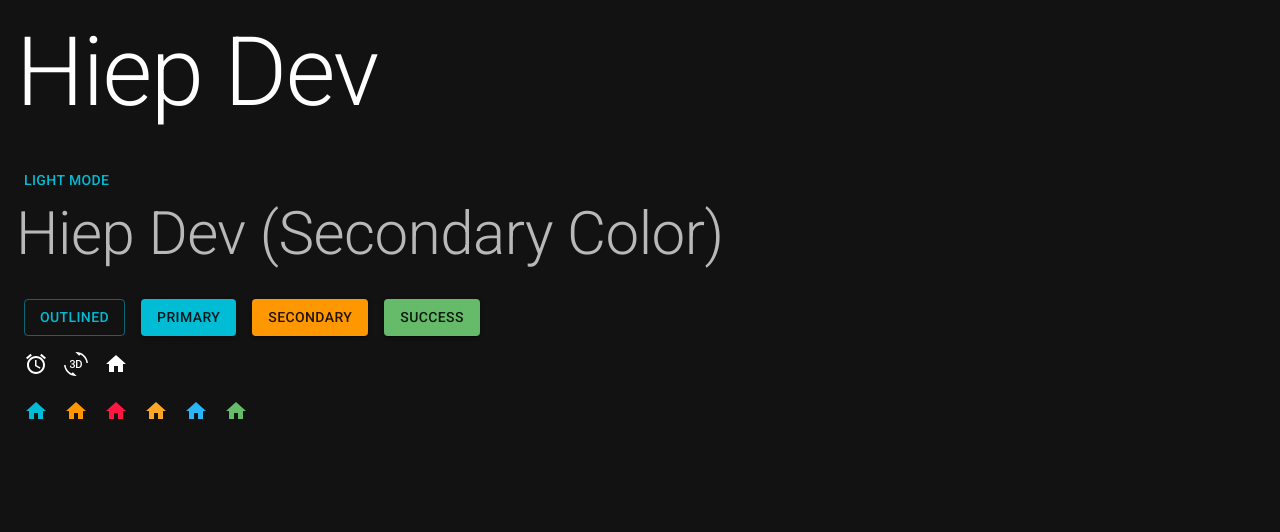
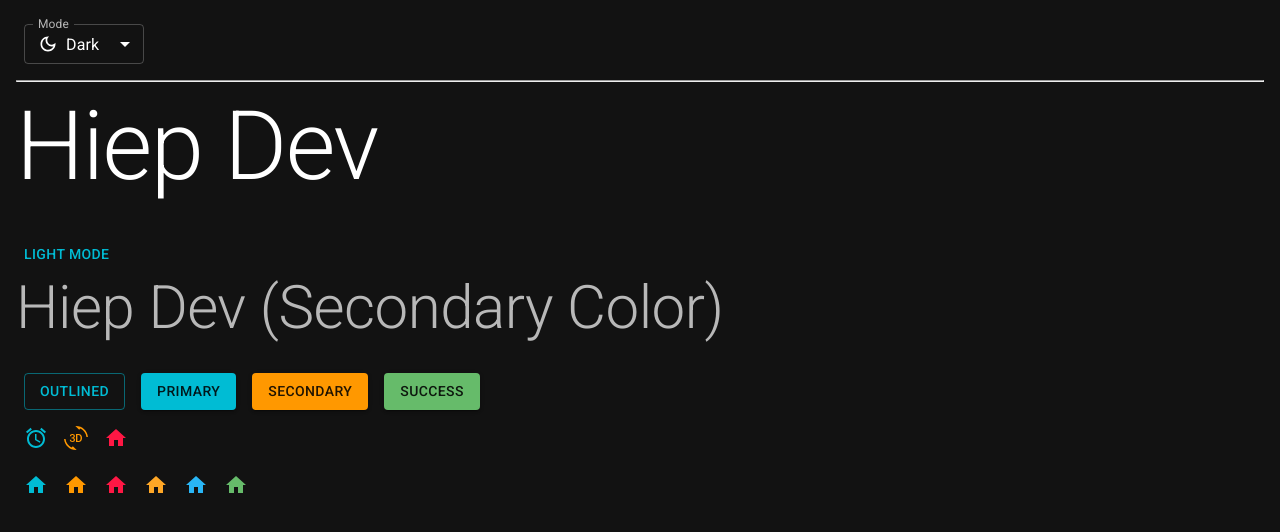
Before and after one commit to hiepau1231/mernstack-project, a React (Vite) app: page / in a window 1280 px wide. Shown: the top 532 px of the page. Built offline with nearby package versions, Linux system fonts and the light colour scheme.

Commit message:
update light mode pt 2

```diff
--- a/src/App.jsx
+++ b/src/App.jsx
@@ -7,9 +7,65 @@ import Typography from '@mui/material/Typography'
 import { useTheme } from '@mui/material/styles'
 import Box from '@mui/material/Box'
 import {useColorScheme} from '@mui/material/styles'
+import { useMediaQuery } from '@mui/material'
+import InputLabel from '@mui/material/InputLabel'
+import MenuItem from '@mui/material/MenuItem'
+import FormControl from '@mui/material/FormControl'
+import Select from '@mui/material/Select'
+import LightModeOutlinedIcon from '@mui/icons-material/LightModeOutlined'
+import DarkModeOutlinedIcon from '@mui/icons-material/DarkModeOutlined'
+import Brightness4Icon from '@mui/icons-material/Brightness4'
+
+function ModeSelect() {
+  const { mode, setMode } = useColorScheme()
+  const handleChange = (event) => {
+    setMode(event.target.value);
+  };
+
+  return (
+
+    <FormControl sx={{ m: 1, minWidth: 120 }} size="small">
+      <InputLabel id="mode-select-label">Mode</InputLabel>
+      <Select
+        labelId="mode-select-label"
+        id="mode-select"
+        value={mode}
+        label="Mode"
+        onChange={handleChange}
+      >
+        <MenuItem value="">
+          <em>None</em>
+        </MenuItem>
+        <MenuItem value={'light'}>
+        <Box sx={{display: 'flex', alignItems: 'center' , gap: '8px'}}>
+          <LightModeOutlinedIcon fontSize='small' />
+          Light
+        </Box>
+        </MenuItem>
+        <MenuItem value={'dark'}>
+        <Box sx={{display: 'flex', alignItems: 'center' , gap: 1 }}>
+          <DarkModeOutlinedIcon fontSize='small' />
+          Dark
+        </Box>
+        </MenuItem>
+        <MenuItem value={'system'}>
+        <Box sx={{display: 'flex', alignItems: 'center' , gap: 2}}>
+          <Brightness4Icon fontSize='small' />
+          System
+        </Box>
+        </MenuItem>
+      </Select>
+    </FormControl>
+  );
+}
 
 function ModeToggle() {
   const { mode, setMode } = useColorScheme()
+
+  // const prefersDarkMode = useMediaQuery('(prefers-color-scheme: dark)')
+  // const prefersLightMode = useMediaQuery('(prefers-color-scheme: light)')
+  // console.log('prefersDarkMode', prefersDarkMode)
+  // console.log('prefersLightMode', prefersLightMode)
   return (
     <Button onClick={() => setMode(mode === 'light' ? 'dark' : 'light')}>
       {mode === 'light' ? 'Dark Mode' : 'Light Mode'}
@@ -23,6 +79,8 @@ function App() {
 
   return (
     <Box sx={{ bgcolor: 'background.default', color: 'text.primary', minHeight: '100vh', padding: 2 }}>
+      <ModeSelect />
+      <hr />
       <Typography variant="h1" gutterBottom>Hiep Dev</Typography>
       <ModeToggle />
       <Typography variant="h2" color="text.secondary" gutterBottom>
@@ -41,10 +99,11 @@ function App() {
         </Button>
       </Box>
       <Box sx={{ '& > svg': { m: 1 } }}>
-        <AccessAlarmIcon />
-        <ThreeDRotation />
-        <HomeIcon />
+        <AccessAlarmIcon color="primary" />
+        <ThreeDRotation color="secondary" />
+        <HomeIcon color="error" />
       </Box>
+
       <Box sx={{ '& > svg': { m: 1 } }}>
         <HomeIcon color="primary" />
         <HomeIcon color="secondary" />
```
Also changed, not shown: 1 other file (tests, documents, lock files or other folders).
